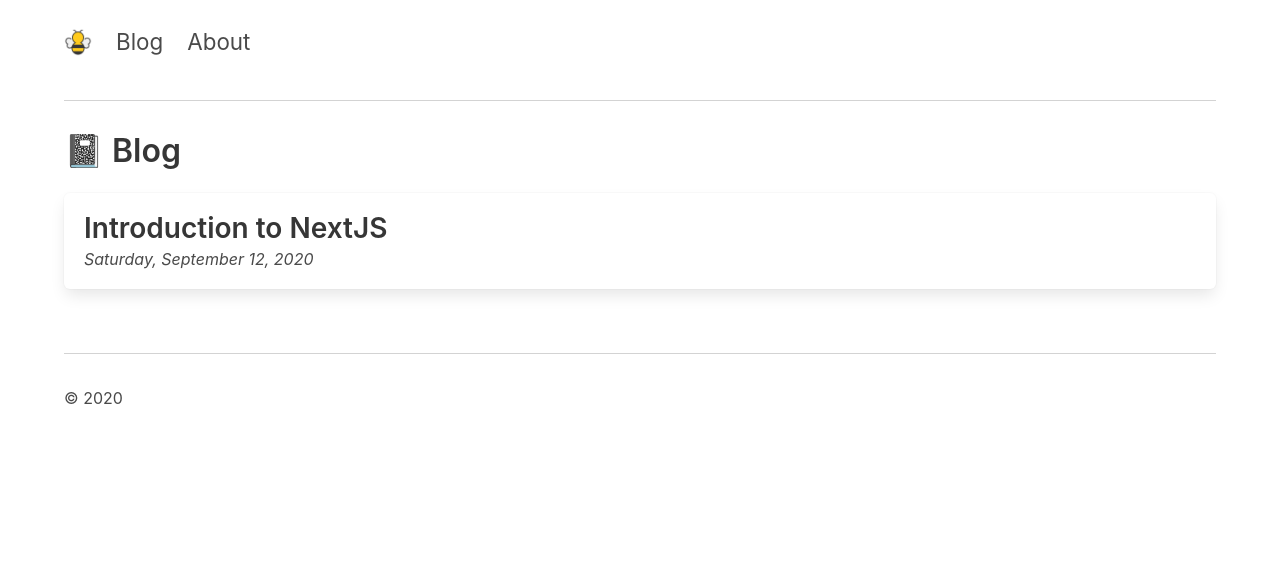
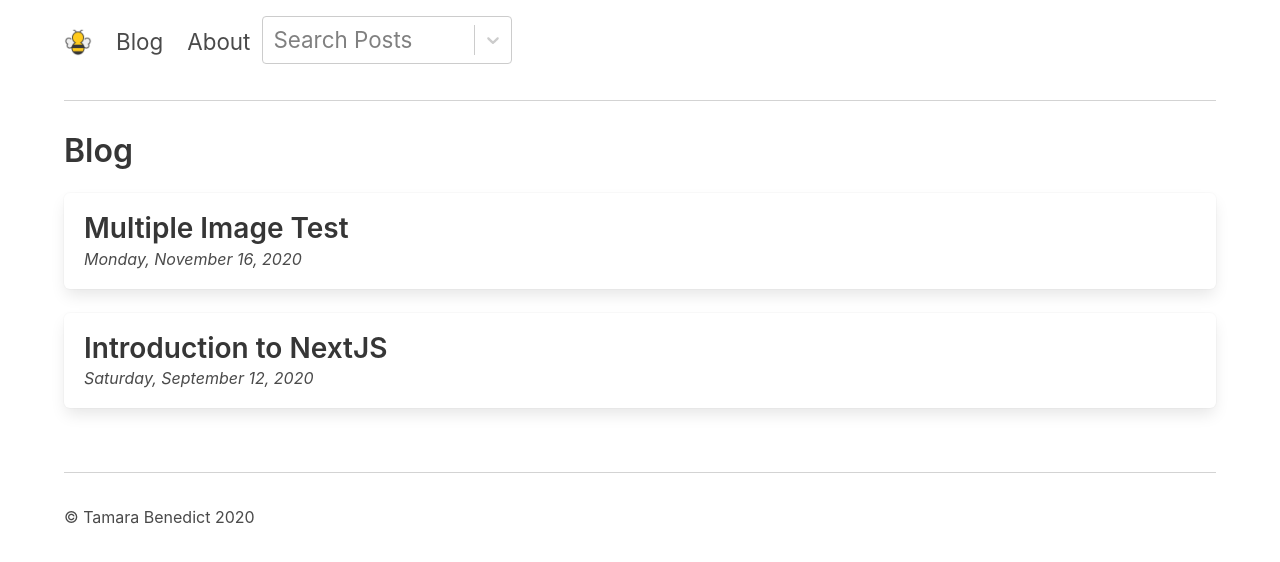
Before and after one commit to pfingstr/blog, a Next.js app: page /blog in a window 1280 px wide. Shown: the top 562 px of the page. Built offline with nearby package versions, Linux system fonts and the light colour scheme.

Commit message:
Styling update for searchbar

```diff
--- a/package.json
+++ b/package.json
@@ -10,9 +10,12 @@
   },
   "dependencies": {
     "next": "10.0.1",
+    "node-sass": "^5.0.0",
     "react": "17.0.1",
     "react-dom": "17.0.1",
+    "react-select": "^3.1.0",
     "remark": "^13.0.0",
-    "remark-html": "^13.0.1"
+    "remark-html": "^13.0.1",
+    "sass": "^1.29.0"
   }
 }
--- a/public/data/posts.json
+++ b/public/data/posts.json
@@ -1,4 +1,13 @@
 [
+  {
+    "title": "Multiple Image Test",
+    "slug": "test",
+    "date": "2020-11-16T21:51:03.283Z",
+    "coverImage": "/img/31300468583_856fe746be_k.jpg",
+    "body": "![](/img/31300468583_856fe746be_k.jpg)",
+    "bodyHtml": "<p><img src=\"/img/31300468583_856fe746be_k.jpg\" alt=\"\"></p>\n",
+    "dateFormatted": "Monday, November 16, 2020"
+  },
   {
     "title": "Introduction to NextJS",
     "slug": "intro-to-nextjs",
--- a/public/data/posts/test.json
+++ b/public/data/posts/test.json
@@ -3,5 +3,7 @@
   "slug": "test",
   "date": "2020-11-16T21:51:03.283Z",
   "coverImage": "/img/31300468583_856fe746be_k.jpg",
-  "body": "![](/img/31300468583_856fe746be_k.jpg)"
+  "body": "![](/img/31300468583_856fe746be_k.jpg)",
+  "bodyHtml": "<p><img src=\"/img/31300468583_856fe746be_k.jpg\" alt=\"\"></p>\n",
+  "dateFormatted": "Monday, November 16, 2020"
 }
--- a/src/components/Layout.js
+++ b/src/components/Layout.js
@@ -16,7 +16,7 @@ export default function Layout({ title = 'Blog', children = [] }) {
       </main>
 
       <footer className="mb-6">
-        &copy; {(new Date()).getFullYear()}
+        &copy; Tamara Benedict {(new Date()).getFullYear()}
       </footer>
     </div>
   )
--- a/src/components/Navbar.js
+++ b/src/components/Navbar.js
@@ -1,19 +1,21 @@
 import Link from 'next/link'
-import Image from 'next/image'
+import React, { Component } from 'react';
+import Select from 'react-select';
 import posts from '../../public/data/posts.json'
 
-export default function Navbar({ posts = [] }) {
+
+const stuff = posts.map(opt => ({ label: opt.title, value: opt.slug }));
+
+export default function Navbar() {
   return (
     <nav className="navbar main-navbar" role="navigation" aria-label="main navigation">
       <div className="navbar-brand">
-
         <Link href="/">
           <a className="navbar-item">
           <img src="/logo.png" alt="" />
           </a>
         </Link>
       </div>
-
       <div className="navbar-menu is-active">
         <div className="navbar-start">
           <Link href="/blog">
@@ -26,16 +28,22 @@ export default function Navbar({ posts = [] }) {
               About
             </a>
           </Link>
+
+        <div className="collapse navbar-collapse" id="navbarSupportedContent">
+        <div className="navbar-search" >
+          <Select
+              onChange={opt => window.location.href = "/blog/" + opt.value}
+              placeholder={'Search Posts'}
+              menuPlacement="auto"
+              menuPosition="right"
+              options={stuff} />
+        </div>
+
+
+        </div>
+
         </div>
       </div>
     </nav>
   )
 }
-
-export async function getStaticProps() {
-  return {
-    props: {
-      posts
-    }
-  }
-}
--- a/src/pages/about.js
+++ b/src/pages/about.js
@@ -1,9 +1,12 @@
 import Layout from '../components/Layout'
+
+
+
 
 export default function About() {
   return (
     <Layout title="About">
-      <h1 className="title">🛠 Under Construction</h1>
+      <h1 className="title">Under Construction</h1>
     </Layout>
   )
 }
--- a/src/pages/blog.js
+++ b/src/pages/blog.js
@@ -5,7 +5,7 @@ import posts from '../../public/data/posts.json'
 export default function Blog({ posts = [] }) {
   return (
     <Layout title="Blog">
-      <h1 className="title">📓 Blog</h1>
+      <h1 className="title">Blog</h1>
       {posts.map(post => (
         <div key={post.slug} className="box">
           <article className="media">
--- a/src/styles/globals.css
+++ b/src/styles/globals.css
@@ -15,6 +15,12 @@
 .navbar-item:hover {
   text-decoration: underline;
 }
+
+.navbar-search {
+  font-size: 1.4rem;
+  width: 250px;
+}
+
 .main-content {
   margin: 2rem 0;
   padding: 2rem 0 4rem;
```
Also changed, not shown: src/pages/projects.js (deleted, +0 -44 lines), 1 other file (tests, documents, lock files or other folders).
